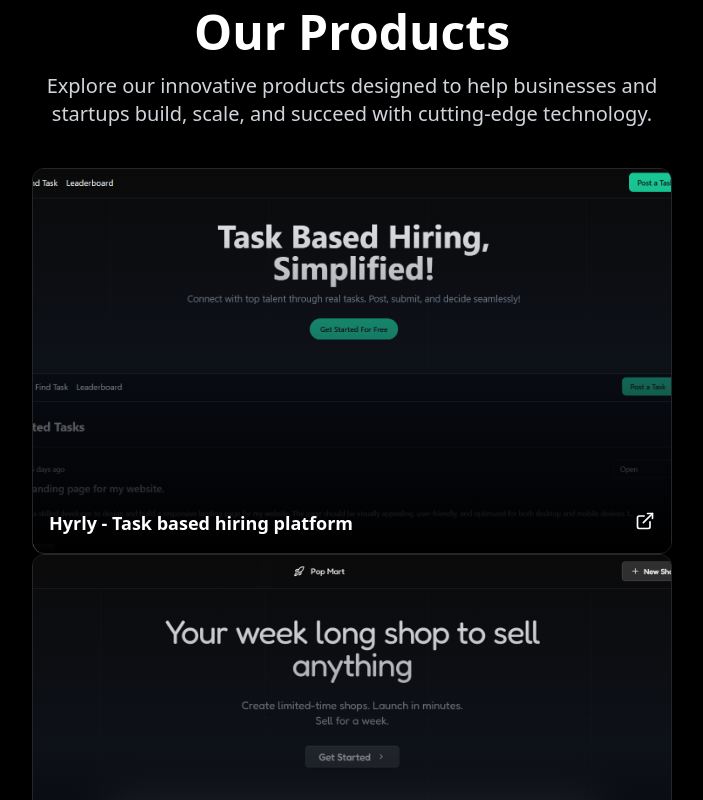
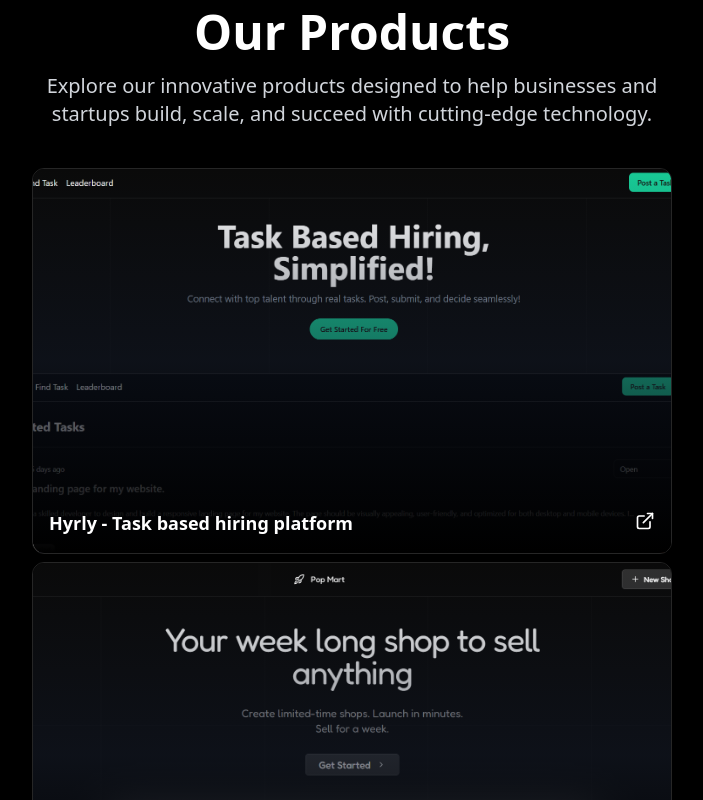
Before and after one commit to isonikrish/jemslabs, a Next.js app: page / in a window 1280 px wide. Shown: the part 860-1660 px from the top of the page, without its empty margins (288-991 px from the left). Built offline with nearby package versions, Linux system fonts and the light colour scheme.

Commit message:
fix: errors

```diff
--- a/src/components/OurProducts.tsx
+++ b/src/components/OurProducts.tsx
@@ -14,7 +14,7 @@
                 </p>
             </div>
 
-            <div className="py-10 grid grid-cols-1 place-items-center">
+            <div className="py-10 grid grid-cols-1 place-items-center gap-2">
                 {products?.map((product, index: number) => (
                     <Product
                         image={product.image}
```
